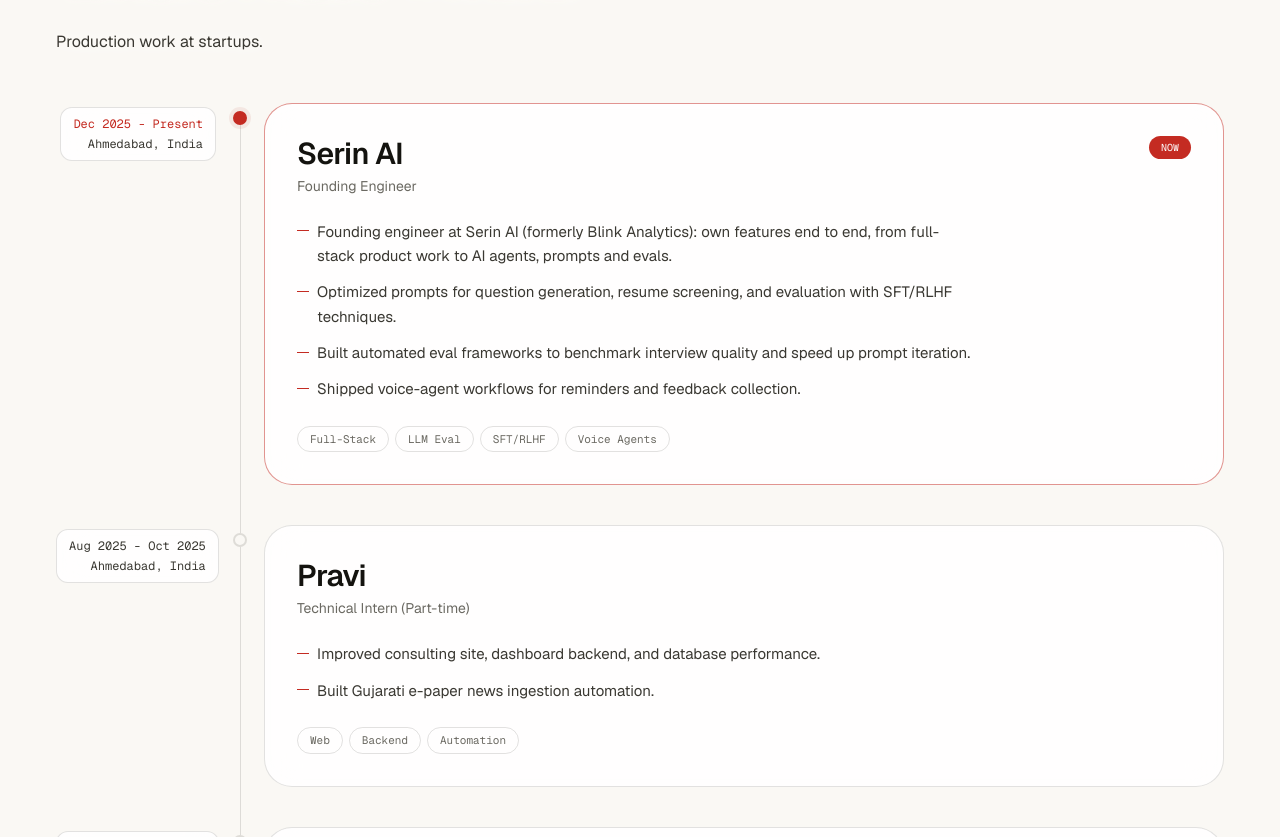
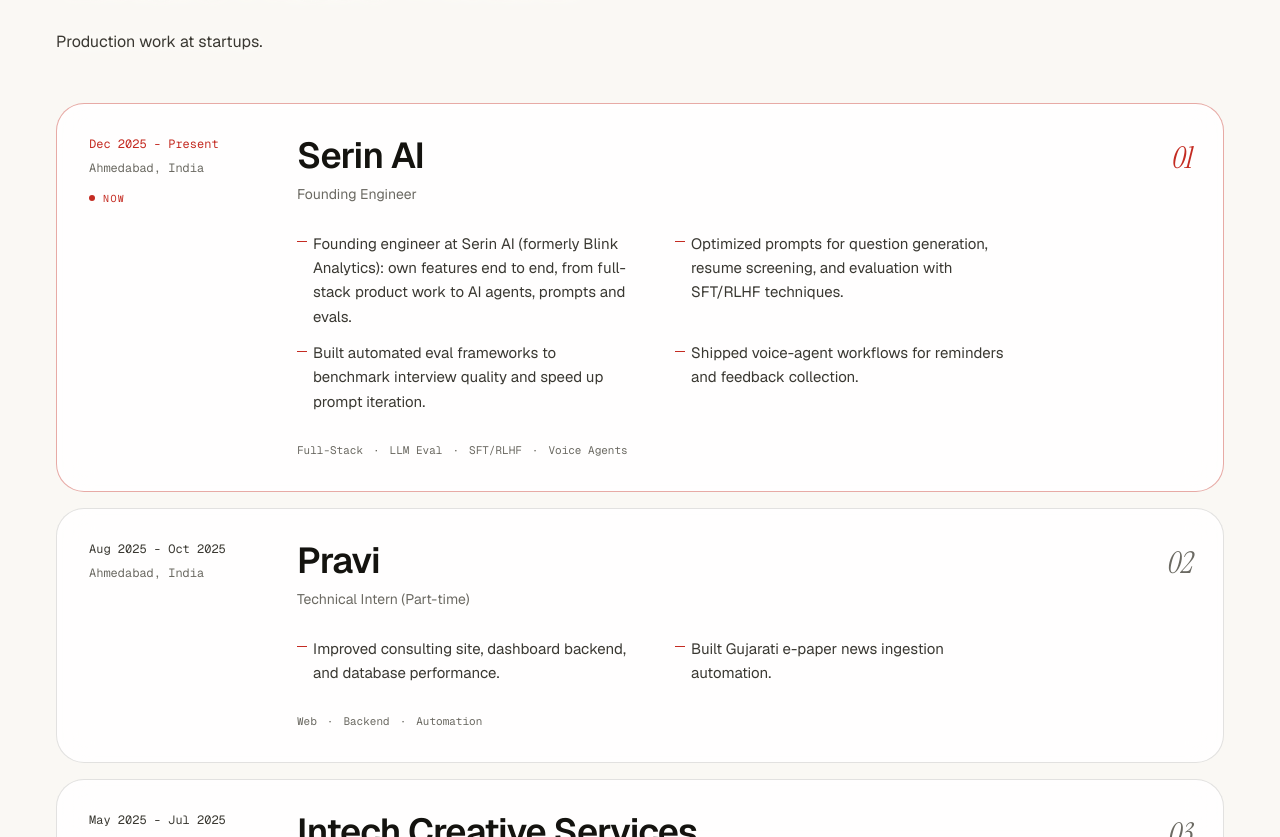
Before and after one commit to AnshBhavsar1654/Portfolio, a Next.js app: page / in a window 1280 px wide. Shown: the part 1963-2800 px from the top of the page. Built offline with nearby package versions, Linux system fonts and the light colour scheme; no server answers.

Commit message:
small detail changes

```diff
--- a/src/components/home/experience-list.tsx
+++ b/src/components/home/experience-list.tsx
@@ -1,10 +1,14 @@
 import { experience } from "@/content/experience";
 import { cn } from "@/lib/cn";
 
-// A career timeline. A rail runs down the left with one dot per role; the
-// period sits beside it and each role is a card with every bullet visible
-// (nothing hidden behind a click). The current role gets the accent.
-// Numbers inside bullets (500+, 95%, 60%) are picked out so results scan fast.
+// Career ledger on frosted glass: one panel per role (glass keeps text
+// readable over the halftone backdrop). Compared to the old timeline, the
+// dot rail and floating period chips are gone — period + location lead as a
+// mono ledger column, the org name is the headline and the serif index sits
+// in the corner like a scorecard. Nothing hidden behind a click: every
+// bullet is always visible. Numbers inside bullets (500+, 95%, 60%) are
+// picked out so results scan fast. Tags read as ledger footnotes: a mono
+// line, not pill chips (chips are the Work treatment).
 
 const NUMBER = /((?<![A-Za-z])\d+(?:[.,]\d+)*\+?%?(?![A-Za-z]))/g;
 
@@ -22,79 +26,78 @@
 
 export function ExperienceList() {
   return (
-    <ol className="relative">
-      <span
-        aria-hidden
-        className="bg-line absolute top-2 bottom-2 left-[0.4375rem] w-px md:left-[11.5rem]"
-      />
-      {experience.map((e) => {
+    <ol className="grid gap-4">
+      {experience.map((e, i) => {
         const current = /present/i.test(e.period);
         return (
           <li
             key={`${e.org}-${e.role}`}
-            className="relative grid gap-x-12 pb-10 pl-8 last:pb-0 md:grid-cols-[10rem_1fr] md:pl-0"
+            className={cn(
+              "glass rounded-[var(--radius-panel)] border p-6 transition-[transform,border-color] duration-(--dur-base) ease-(--ease-out-soft) hover:-translate-y-0.5 active:scale-[0.99] md:p-8",
+              current
+                ? "border-accent/40"
+                : "border-line hover:border-accent/40"
+            )}
           >
+            <div className="grid gap-x-12 gap-y-6 md:grid-cols-[10rem_1fr]">
+              <div className="font-mono text-xs tabular-nums">
+                <p
+                  className={cn(
+                    "whitespace-nowrap",
+                    current ? "text-accent" : "text-body"
+                  )}
+                >
+                  {e.period}
+                </p>
+                <p className="text-muted mt-2">{e.location}</p>
+                {current ? (
+                  <p className="text-accent mt-4 flex items-center gap-2 text-[10px] tracking-(--tracking-eyebrow) uppercase">
+                    <span
+                      aria-hidden
+                      className="bg-accent h-1.5 w-1.5 rounded-full"
+                    />
+                    Now
+                  </p>
+                ) : null}
+              </div>
+              <div>
+                <div className="flex flex-wrap items-baseline justify-between gap-x-6 gap-y-2">
+                  <h3 className="text-strong hover:text-accent text-3xl font-semibold tracking-tight transition-colors duration-(--dur-base) md:text-4xl">
+                    {e.org}
+                  </h3>
                   <span
                     aria-hidden
                     className={cn(
-                "absolute top-2 left-0 h-3.5 w-3.5 rounded-full border-2 md:left-[11.0625rem]",
-                current
-                  ? "border-accent bg-accent shadow-[0_0_0_4px_var(--accent-wash)]"
-                  : "border-line bg-bg"
-              )}
-            />
-            <div className="md:pt-1 md:text-right">
-              <div className="glass border-line text-body inline-block rounded-xl border px-3 py-2 font-mono text-xs tabular-nums">
-                <p
-                  className={cn("whitespace-nowrap", current && "text-accent")}
-                >
-                  {e.period}
-                </p>
-                <p className="mt-1">{e.location}</p>
-              </div>
-            </div>
-            <article
-              className={cn(
-                "mt-3 rounded-[var(--radius-panel)] border p-6 transition-colors duration-(--dur-base) md:mt-0 md:p-8",
-                current
-                  ? "border-accent/50 glass bg-accent-wash"
-                  : "border-line glass hover:border-accent/40"
+                      "accent-serif text-3xl leading-none",
+                      current ? "text-accent" : "text-muted"
                     )}
                   >
-              <div className="flex flex-wrap items-start justify-between gap-3">
-                <div>
-                  <h3 className="text-strong text-2xl font-semibold tracking-tight md:text-3xl">
-                    {e.org}
-                  </h3>
-                  <p className="text-muted mt-1 text-sm">{e.role}</p>
+                    {String(i + 1).padStart(2, "0")}
+                  </span>
                 </div>
-                {current ? (
-                  <span className="bg-accent text-on-accent rounded-full px-3 py-1 font-mono text-[10px] uppercase">
-                    Now
-                  </span>
-                ) : null}
-              </div>
-              <ul className="text-body mt-6 space-y-3 text-[15px] leading-relaxed">
+                <p className="text-muted mt-2 text-sm">{e.role}</p>
+                <ul className="text-body mt-7 grid max-w-[72ch] gap-x-10 gap-y-3 text-[15px] leading-relaxed sm:grid-cols-2">
                   {e.bullets.map((b) => (
                     <li
                       key={b}
-                    className="before:bg-accent relative max-w-[68ch] pl-5 before:absolute before:top-[0.7em] before:left-0 before:h-px before:w-3"
+                      className="before:bg-accent relative pl-4 before:absolute before:top-[0.65em] before:left-0 before:h-px before:w-2.5"
                     >
                       {withNumbers(b)}
                     </li>
                   ))}
                 </ul>
-              <ul className="mt-6 flex flex-wrap gap-1.5">
+                <ul className="text-muted mt-7 flex flex-wrap gap-y-2 font-mono text-[11px]">
                   {e.tags.map((t) => (
                     <li
                       key={t}
-                    className="border-line text-muted rounded-full border px-3 py-1 font-mono text-[11px]"
+                      className="after:mx-2.5 after:content-['·'] last:after:content-none"
                     >
                       {t}
                     </li>
                   ))}
                 </ul>
-            </article>
+              </div>
+            </div>
           </li>
         );
       })}
--- a/src/components/home/skills.tsx
+++ b/src/components/home/skills.tsx
@@ -1,37 +1,47 @@
 import { skillGroups } from "@/content/skills";
 
-// Batting order: numbered groups, plain typographic lists. Deliberately not
-// chips, so this section does not repeat the tag treatment used elsewhere.
+// Tool index on frosted glass: one panel per group, echoing the experience
+// ledger (glass keeps text readable over the halftone backdrop). Hovering a
+// group lights its index and skill dots in accent — the highlight is
+// hover-driven, not owned by one group. Deliberately not chips and never
+// ranked: no bars, no percentages, no skill levels.
 export function Skills() {
   return (
-    <div className="grid gap-4 sm:grid-cols-2 lg:grid-cols-4">
+    <ul className="grid gap-4">
       {skillGroups.map((g, i) => (
-        <div
+        <li
           key={g.title}
-          className="border-line glass hover:border-accent/50 group rounded-[var(--radius-panel)] border p-6 transition-colors duration-(--dur-base)"
+          className="group glass border-line hover:border-accent/50 relative rounded-[var(--radius-panel)] border p-6 transition-[transform,border-color] duration-(--dur-base) ease-(--ease-out-soft) hover:-translate-y-0.5 active:scale-[0.99] md:p-8"
         >
-          <p className="accent-serif text-accent text-6xl leading-none">
-            {i + 1}
-          </p>
-          <h3 className="text-strong mt-6 text-lg font-semibold tracking-tight">
+          <div className="grid gap-x-12 gap-y-5 md:grid-cols-[minmax(0,15rem)_1fr] lg:grid-cols-[minmax(0,17rem)_1fr]">
+            <div className="flex items-baseline gap-4 md:gap-6">
+              <span
+                aria-hidden
+                className="accent-serif text-muted group-hover:text-accent text-3xl leading-none transition-colors duration-(--dur-base)"
+              >
+                {String(i + 1).padStart(2, "0")}
+              </span>
+              <h3 className="text-strong text-lg font-semibold tracking-tight md:text-xl">
                 {g.title}
               </h3>
-          <ul className="text-body mt-4 space-y-2 text-[15px]">
+            </div>
+            <ul className="text-body flex flex-wrap gap-x-7 gap-y-3 text-[15px]">
               {g.skills.map((s) => (
                 <li
                   key={s}
-                className="hover:text-strong flex items-center gap-2 transition-transform duration-(--dur-base) hover:translate-x-1"
+                  className="hover:text-strong flex items-center gap-2.5 transition-colors duration-(--dur-base)"
                 >
                   <span
                     aria-hidden
-                  className="bg-line group-hover:bg-accent h-1 w-1 rounded-full transition-colors"
+                    className="bg-line group-hover:bg-accent h-1 w-1 shrink-0 rounded-full transition-colors"
                   />
                   {s}
                 </li>
               ))}
             </ul>
           </div>
+        </li>
       ))}
-    </div>
+    </ul>
   );
 }
--- a/src/content/experience.ts
+++ b/src/content/experience.ts
@@ -44,17 +44,6 @@
     ],
     tags: ["Matching", "Automation", "Flask"],
   },
-  {
-    org: "Intech Creative Services",
-    role: "Machine Learning Intern",
-    period: "Jun 2024 - Jul 2024",
-    location: "Gandhinagar, India",
-    bullets: [
-      "Built delivery-timing predictors with EDA and feature engineering.",
-      "Added LIME/SHAP interpretability for transparent decisions.",
-    ],
-    tags: ["ML", "XAI"],
-  },
 ];
 
 export type Education = {
--- a/src/content/skills.ts
+++ b/src/content/skills.ts
@@ -1,24 +1,13 @@
-// Grouped, never ranked: no bars, no percentages, no radial charts.
-// Names grounded in the legacy Skills section + profile competencies.
+// Grouped, never ranked: no bars, percentages or skill levels. Group order is
+// a hierarchy of what leads the work (agents & evaluation first); skills
+// inside a group are unordered. Names grounded in real work only.
 export const skillGroups: { title: string; skills: string[] }[] = [
-  {
-    title: "Full-stack",
-    skills: [
-      "Flask",
-      "React",
-      "Leaflet",
-      "JavaScript",
-      "Streamlit",
-      "Vercel / Netlify",
-    ],
-  },
   {
     title: "Agents & evaluation",
     skills: [
       "AI agents",
       "Prompt optimization",
       "RAG pipelines",
-      "Quality benchmarks",
       "SFT/RLHF",
       "Hugging Face",
     ],
@@ -31,12 +20,23 @@
       "TensorFlow",
       "Scikit-Learn",
       "Transformers",
-      "SHAP / LIME",
       "OpenCV",
     ],
   },
   {
+    title: "Full-stack",
+    skills: [
+      "Next.js",
+      "Flask",
+      "React",
+      "Leaflet",
+      "JavaScript",
+      "Streamlit",
+      "Vercel / Netlify",
+    ],
+  },
+  {
     title: "Data & analytics",
-    skills: ["SQL", "NumPy", "Pandas", "Recharts", "Tableau"],
+    skills: ["SQL", "Redis", "NumPy", "Pandas", "Recharts", "Tableau"],
   },
 ];
```
Also changed, not shown: src/components/home/education-list.tsx (+89 -23 lines), 1 other file (tests, documents, lock files or other folders). Lines whose indentation alone changed are shown as unchanged.
